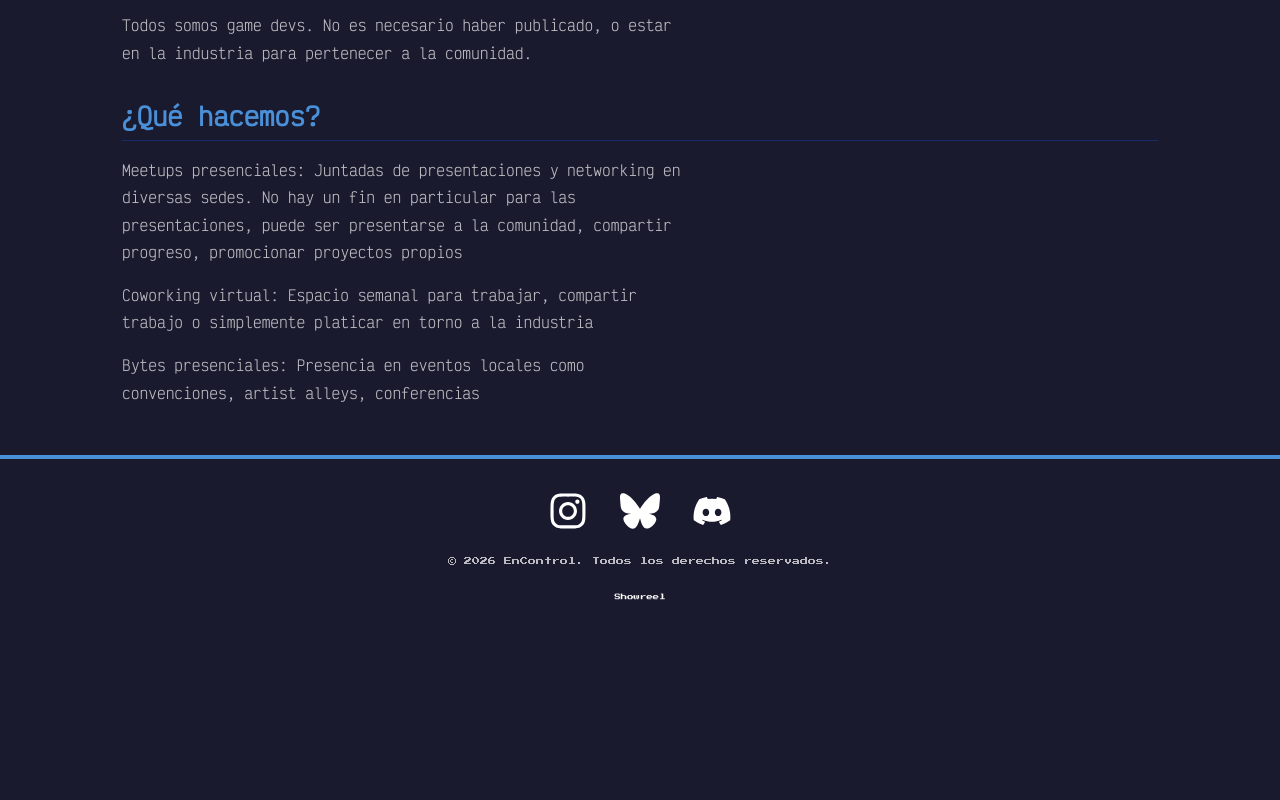
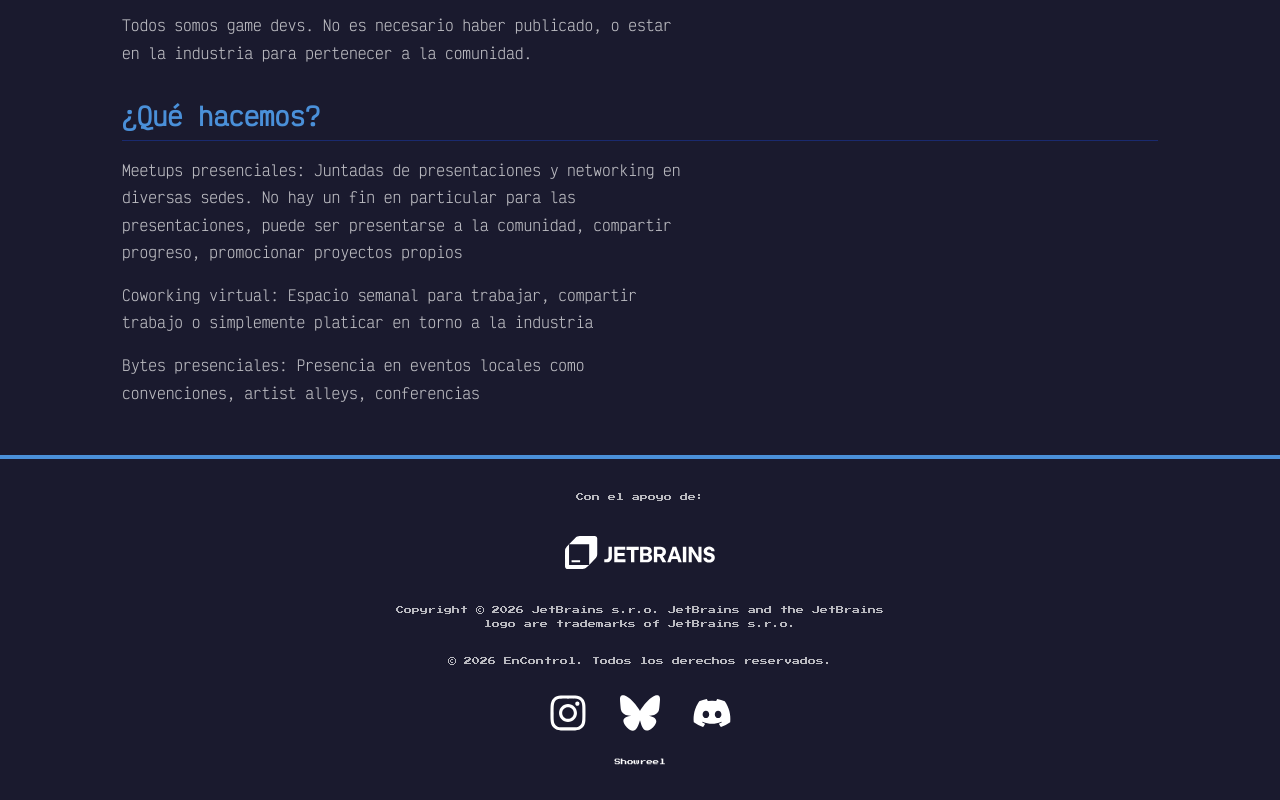
Before and after one commit to ScaryProd/encontrol-site, a React (Vite) app: page / in a window 1280 px wide. Shown: the part 1735-2535 px from the top of the page. Before the commit the page ends 2370 px from the top, so only its background shows below. Built offline with nearby package versions, Linux system fonts and the light colour scheme; a web font is replaced by a local one.

Commit message:
Added Jetbrains support

```diff
--- a/src/components/Footer.module.css
+++ b/src/components/Footer.module.css
@@ -41,3 +41,15 @@
   padding: 0rem;
   transition: color 0.2s;
 }
+
+.support {
+  font-family: var(--font-pixel);
+  font-size: 0.5rem;
+  color: var(--text-muted);
+  text-align: center;
+  display: grid;
+}
+
+.supportImage {
+  margin: 2rem;
+}
--- a/src/components/Footer.tsx
+++ b/src/components/Footer.tsx
@@ -10,6 +10,31 @@ function Footer() {
 
   return (
     <footer className={styles.footer}>
+      <div className={styles.support}>
+        Con el apoyo de:
+        <a
+          href="https://www.jetbrains.com/"
+          target="_blank"
+          rel="noreferrer"
+          aria-label="Jetbrains"
+        >
+          <img
+            className={styles.supportImage}
+            src="support\jetbrains-mono-white.svg"
+            alt="JetBrains logo."
+            width={"150px"}
+          ></img>
+          <p className={styles.copyright}>
+            Copyright © 2026 JetBrains s.r.o. JetBrains and the JetBrains logo
+            are trademarks of JetBrains s.r.o.
+          </p>
+        </a>
+      </div>
+
+      <p className={styles.copyright}>
+        © {new Date().getFullYear()} EnControl. Todos los derechos reservados.
+      </p>
+
       <div className={styles.social}>
         <a
           href="https://instagram.com/encontrol.mty"
@@ -36,9 +61,6 @@ function Footer() {
           <FaDiscord />
         </a>
       </div>
-      <p className={styles.copyright}>
-        © {new Date().getFullYear()} EnControl. Todos los derechos reservados.
-      </p>
       <Link
         className={styles.link}
         to="/showreel"
```
Also changed, not shown: src/data/support.ts (added, +18 -0 lines), public/support/jetbrains-mono-white.svg (added).
